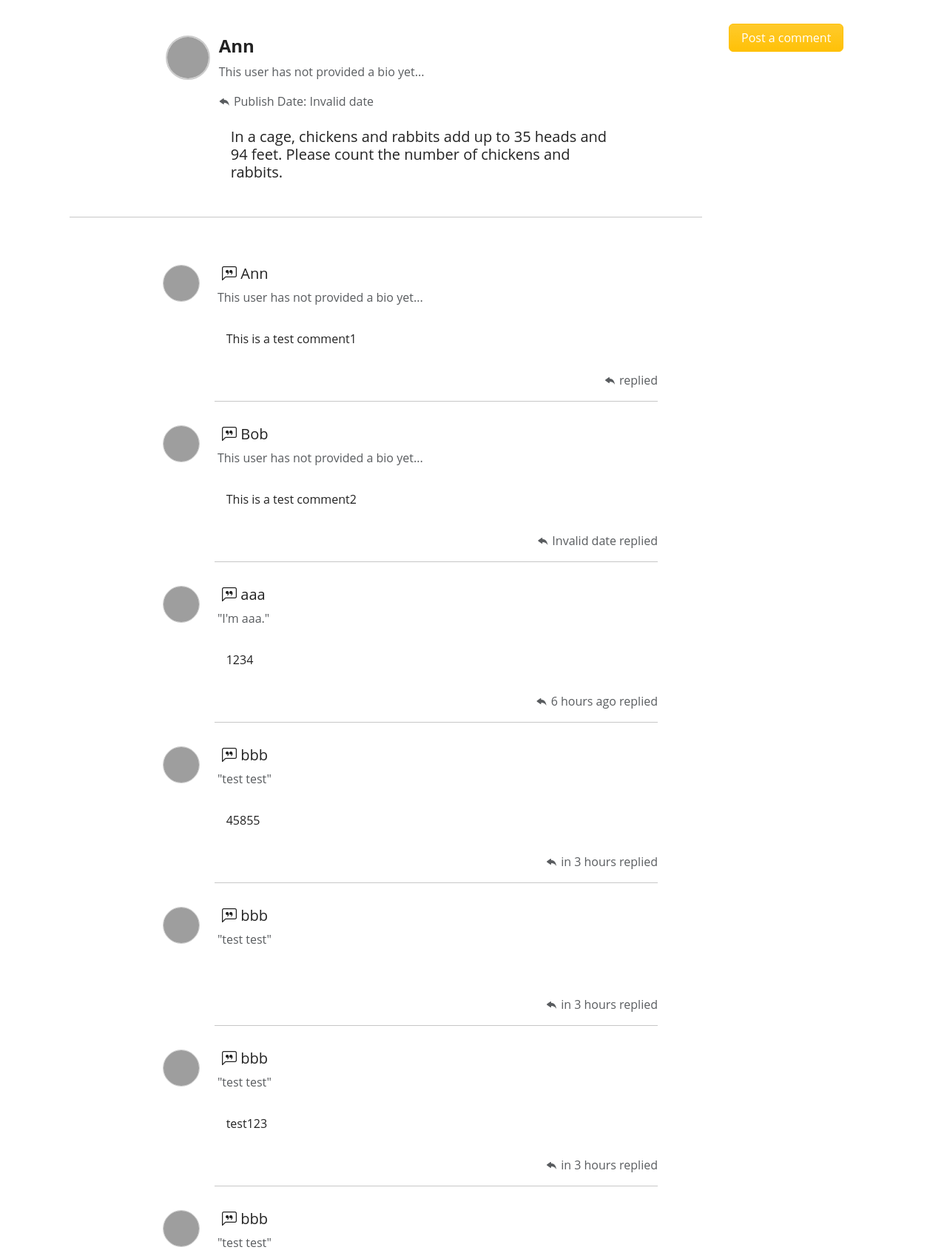
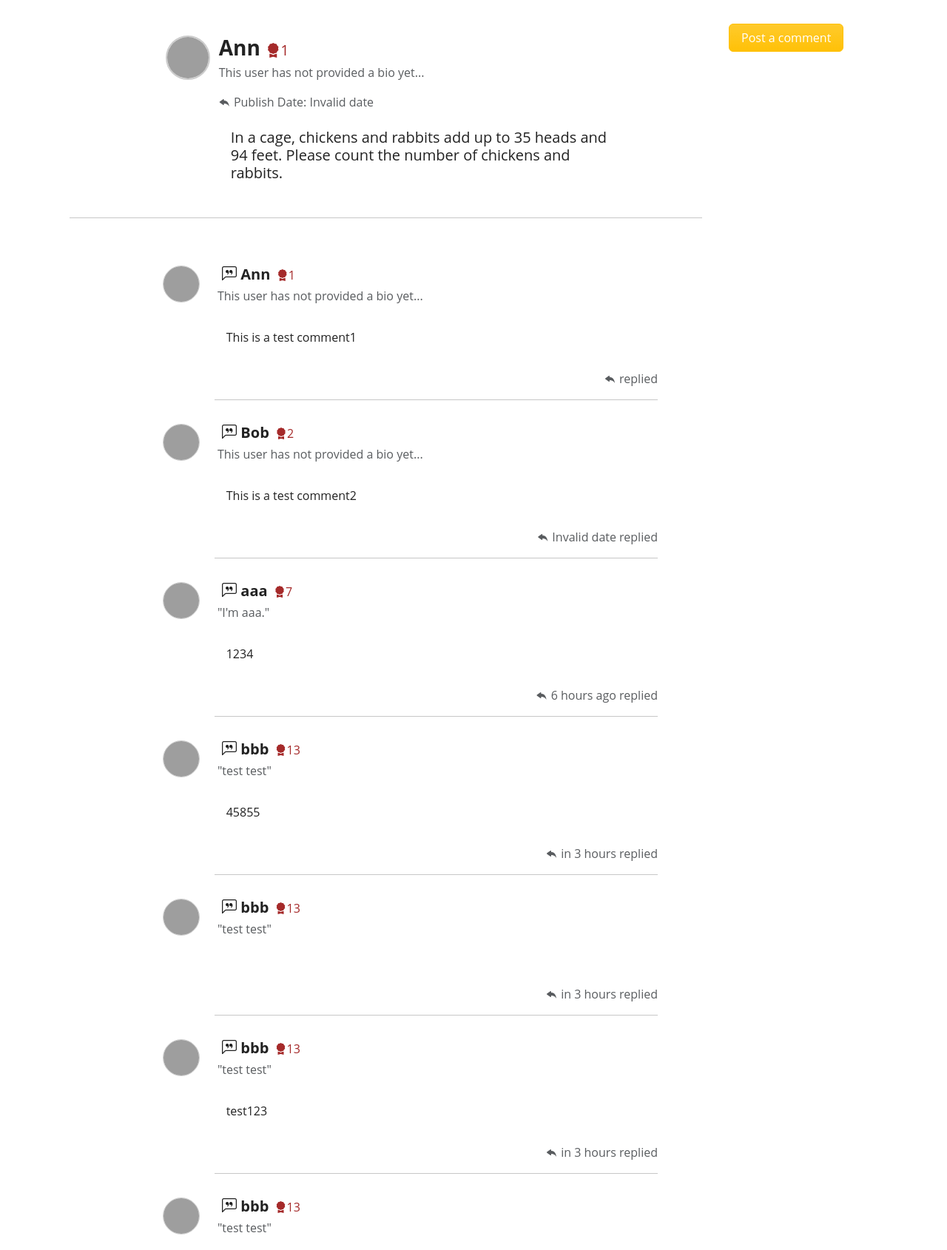
Before and after one commit to JoelQian/cits5505proj2, a Flask app: page /post-details/1 in a window 1280 px wide. Shown: the part 280-1970 px from the top of the page at 74% size. Run offline with Flask 3, Linux system fonts and the light colour scheme; data comes from the database, SQL or seed files in the repository; some libraries are stand-ins or nearby versions; grey boxes are pictures that could not be loaded.

Commit message:
style: add credits for user on post-details page

```diff
--- a/app/templates/post-details.html
+++ b/app/templates/post-details.html
@@ -40,11 +40,14 @@
                     </div>
                     <div class="col-md-9">
                         <!-- <span class="--bs-danger-bg-subtle"><b>author:</b> {{post.author.username}}</span> -->
-                        <h4 class="--bs-danger-bg-subtle"><b> {{post.author.username}} </b> </h4>
+                        <div>
+                            <h3 class="--bs-danger-bg-subtle" style="display: inline;"><b> {{post.author.username}} </b></h3>
+                            <h5 style="display: inline; color:brown;"><i class="bi bi-award-fill"></i>{{ post.author.credit }}</h5>
+                        </div>
                         {% if post.author.bio %}
-                        <p class="text-muted">"{{ post.author.bio }}"</p>
+                        <p class="text-muted mt-1">"{{ post.author.bio }}"</p>
                         {% else %}
-                        <p class="text-muted">This user has not provided a bio yet...</p>
+                        <p class="text-muted mt-1">This user has not provided a bio yet...</p>
                         {% endif %}
                         <div class="text-muted">
                             <i class="bi bi-reply-fill"></i>
@@ -68,14 +71,17 @@
                         <img alt="Avatar" src='https://robohash.org/{{ comment.author.email }}' class="rounded-circle" style="width: 50px; height: 50px; border: rgba(0, 0, 0, 0.2) 1.5px solid;" />
                     </div>
                     <div class="col-md-9">
-                        <h5 class="--bs-danger-bg-subtle">
-                            &nbsp;
-                            <i class="bi bi-chat-left-quote"></i>
-                            {{comment.author.username}}</h5>
+                        <div>
+                            <h5 class="--bs-danger-bg-subtle" style="display: inline;">
+                                &nbsp;
+                                <i class="bi bi-chat-left-quote"></i>
+                                <b>{{comment.author.username}}</b></h5>
+                            <span style="display: inline; color: brown;">&nbsp;<i class="bi bi-award-fill"></i>{{ comment.author.credit }}</span>
+                        </div>
                             {% if comment.author.bio %}
-                            <p class="text-muted">&nbsp;"{{ comment.author.bio }}"</p>
+                            <p class="text-muted mt-1">&nbsp;"{{ comment.author.bio }}"</p>
                             {% else %}
-                            <p class="text-muted">&nbsp;This user has not provided a bio yet...</p>
+                            <p class="text-muted mt-1">&nbsp;This user has not provided a bio yet...</p>
                             {% endif %}
                         <div class="author-content p-3 mt-2" style="max-width: 90%; overflow-y: auto;">
                             <p>{{ comment.body }}</p>
```
